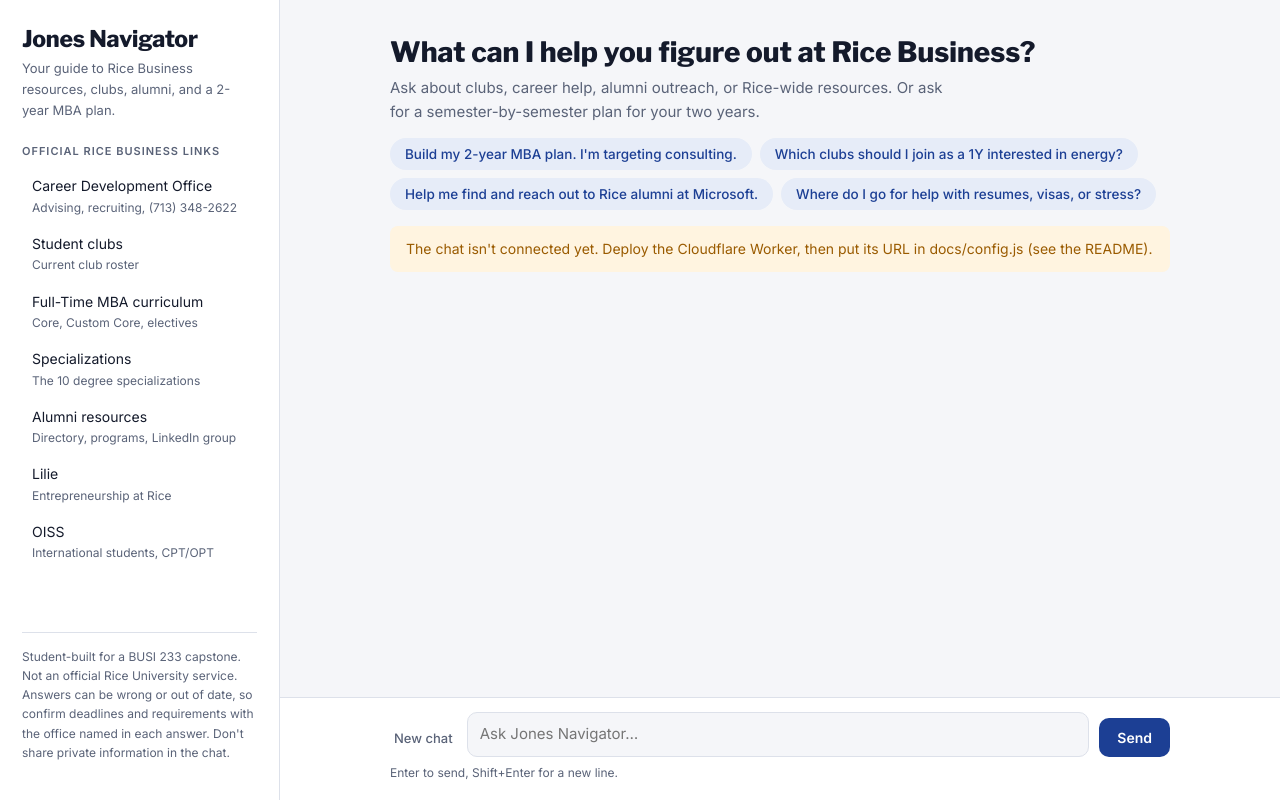
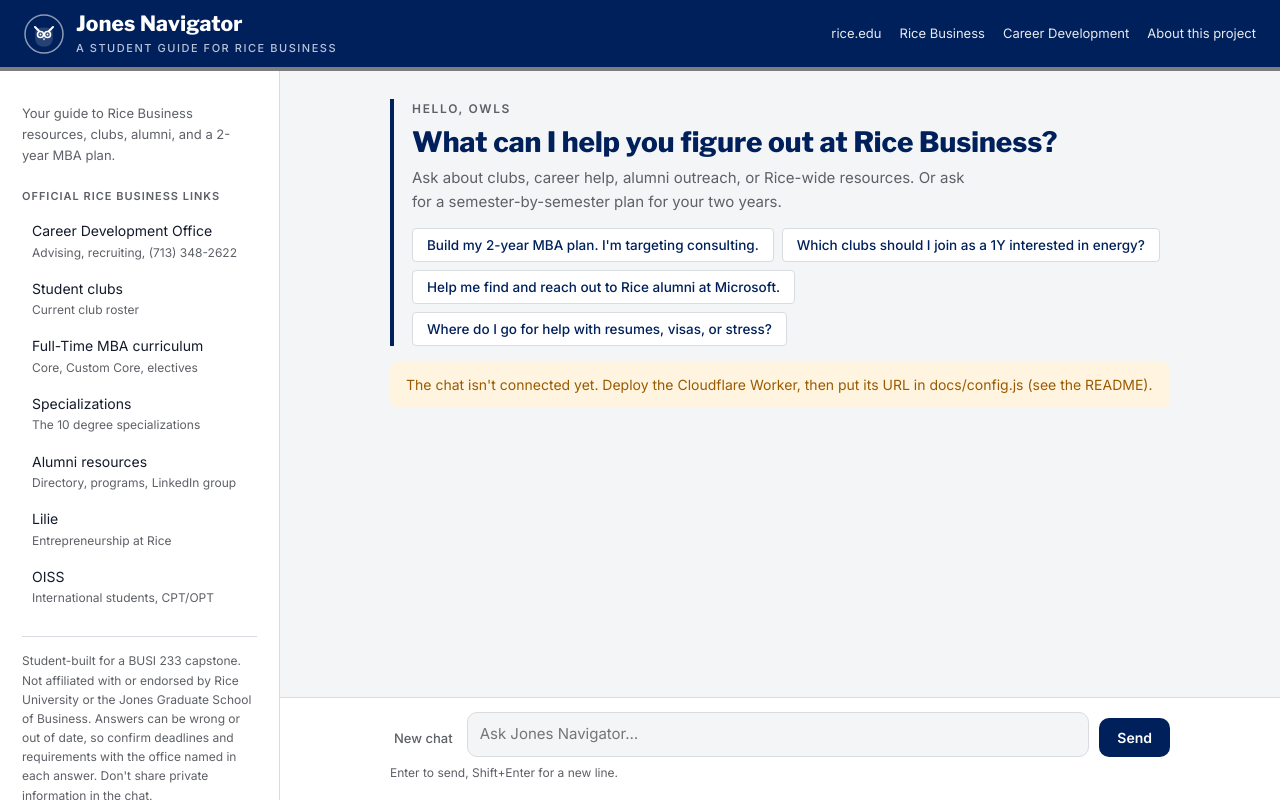
Before and after one commit to ethatch15/jones-navigator, a plain HTML site: page docs/index.html in a window 1280 px wide. Drawn offline with nearby package versions, Linux system fonts and the light colour scheme.

Commit message:
Restyle site with Rice Blue and Gray, header bar, and original owl mark
Co-Authored-By: Claude Opus 5.5 <noreply@anthropic.com>

```diff
--- a/docs/index.html
+++ b/docs/index.html
@@ -10,20 +10,31 @@
 <style>
 /* Layout: left rail of official quick links, chat column on the right; rail moves under the chat on phones. */
 :root {
-  --bg: #f5f6f9; --panel: #ffffff; --ink: #141a2b; --muted: #5a6378; --line: #dde1ea;
-  --accent: #1c3f94; --accent-ink: #ffffff; --accent-soft: #e6ecf8; --me: #1c3f94; --warn: #9a5b00; --warn-soft: #fff4e0;
+  --bg: #f4f5f7; --panel: #ffffff; --ink: #141a2b; --muted: #5d6066; --line: #d9dbe0;
+  --accent: #00205b; --accent-ink: #ffffff; --accent-soft: #e5e9f1; --me: #00205b; --warn: #9a5b00; --warn-soft: #fff4e0;
+  --band: #00205b; --band-ink: #ffffff; --band-muted: #b9c3d9; --gray: #7c7e7f; --rule: #7c7e7f;
   --display: "Libre Franklin", "Helvetica Neue", Arial, sans-serif;
   --body: "Inter", system-ui, -apple-system, "Segoe UI", sans-serif;
   color-scheme: light;
 }
 @media (prefers-color-scheme: dark) {
-  :root { --bg: #0f1320; --panel: #161b2b; --ink: #e6e9f2; --muted: #9aa3b8; --line: #2a3146;
-    --accent: #8fb0ff; --accent-ink: #0f1320; --accent-soft: #1f2a48; --me: #2b4ea8; --warn: #f2b45a; --warn-soft: #2e2412; color-scheme: dark; }
+  :root { --bg: #0d1424; --panel: #131c30; --ink: #e6e9f2; --muted: #a1a7b3; --line: #29324a;
+    --accent: #9db6ec; --accent-ink: #0d1424; --accent-soft: #1d2945; --me: #1d3f86; --warn: #f2b45a; --warn-soft: #2e2412;
+    --band: #00163f; --band-ink: #ffffff; --band-muted: #9fadc9; --gray: #a1a7b3; --rule: #3a4560; color-scheme: dark; }
 }
 * { box-sizing: border-box; }
 html, body { height: 100%; }
-body { margin: 0; background: var(--bg); color: var(--ink); font: 15px/1.6 var(--body); }
-.shell { display: grid; grid-template-columns: 280px minmax(0, 1fr); height: 100%; }
+body { margin: 0; background: var(--bg); color: var(--ink); font: 15px/1.6 var(--body); display: flex; flex-direction: column; }
+.top { background: var(--band); color: var(--band-ink); border-bottom: 4px solid var(--gray); }
+.top-in { display: flex; align-items: center; justify-content: space-between; gap: 16px; padding: 12px 24px; flex-wrap: wrap; }
+.mark { display: flex; align-items: center; gap: 12px; color: inherit; text-decoration: none; }
+.mark svg { width: 40px; height: 40px; flex: none; }
+.mark .nm { font: 800 21px/1.1 var(--display); letter-spacing: 0.01em; }
+.mark .sub { display: block; font: 500 11px/1.3 var(--body); text-transform: uppercase; letter-spacing: 0.14em; color: var(--band-muted); margin-top: 3px; }
+.toplinks { display: flex; gap: 18px; flex-wrap: wrap; font-size: 13px; }
+.toplinks a { color: var(--band-ink); text-decoration: none; opacity: .9; }
+.toplinks a:hover { opacity: 1; text-decoration: underline; }
+.shell { display: grid; grid-template-columns: 280px minmax(0, 1fr); flex: 1; min-height: 0; }
 aside { border-right: 1px solid var(--line); background: var(--panel); padding: 26px 22px; overflow-y: auto; display: flex; flex-direction: column; gap: 22px; }
 .brand h1 { font: 800 23px/1.15 var(--display); margin: 0; letter-spacing: -0.01em; }
 .brand p { margin: 6px 0 0; color: var(--muted); font-size: 13px; }
@@ -36,11 +47,13 @@ aside { border-right: 1px solid var(--line); background: var(--panel); padding:
 main { display: flex; flex-direction: column; min-height: 0; }
 #log { flex: 1; overflow-y: auto; padding: 28px 16px 16px; }
 .col { max-width: 780px; margin: 0 auto; display: flex; flex-direction: column; gap: 16px; }
-.hello h2 { font: 800 28px/1.2 var(--display); margin: 8px 0 6px; text-wrap: balance; }
+.hello { border-left: 4px solid var(--accent); padding-left: 18px; }
+.eyebrow { margin: 0; font-size: 12px; font-weight: 600; text-transform: uppercase; letter-spacing: 0.14em; color: var(--gray); }
+.hello h2 { font: 800 28px/1.2 var(--display); margin: 8px 0 6px; text-wrap: balance; color: var(--accent); }
 .hello p { margin: 0; color: var(--muted); max-width: 60ch; }
 .chips { display: flex; flex-wrap: wrap; gap: 8px; margin-top: 14px; }
-.chips button { font: 500 13.5px var(--body); color: var(--accent); background: var(--accent-soft); border: 1px solid transparent; border-radius: 999px; padding: 7px 14px; cursor: pointer; text-align: left; }
-.chips button:hover { border-color: var(--accent); }
+.chips button { font: 500 13.5px var(--body); color: var(--accent); background: var(--panel); border: 1px solid var(--line); border-radius: 4px; padding: 8px 14px; cursor: pointer; text-align: left; }
+.chips button:hover { border-color: var(--accent); background: var(--accent-soft); }
 .msg { display: flex; flex-direction: column; gap: 6px; min-width: 0; }
 .msg.me { align-items: flex-end; }
 .msg.me .bubble { background: var(--me); color: #fff; border-radius: 14px 14px 4px 14px; padding: 10px 14px; max-width: 85%; white-space: pre-wrap; }
@@ -75,6 +88,10 @@ textarea:focus { outline: 2px solid var(--accent); outline-offset: 0; border-col
 button:focus-visible, a:focus-visible { outline: 2px solid var(--accent); outline-offset: 2px; }
 .hint { max-width: 780px; margin: 6px auto 0; font-size: 12px; color: var(--muted); }
 @media (max-width: 820px) {
+  .top-in { padding: 10px 16px; }
+  .toplinks { display: none; }
+  .mark .nm { font-size: 18px; }
+  .brand h1 { display: none; }
   .shell { grid-template-columns: minmax(0, 1fr); grid-template-rows: auto minmax(0, 1fr); }
   aside { border-right: 0; border-bottom: 1px solid var(--line); padding: 14px 16px; gap: 10px; }
   aside .grp, aside .links, .disc { display: none; }
@@ -86,10 +103,32 @@ button:focus-visible, a:focus-visible { outline: 2px solid var(--accent); outlin
 </style>
 </head>
 <body>
+<header class="top">
+  <div class="top-in">
+    <a class="mark" href="./" aria-label="Jones Navigator home">
+      <svg viewBox="0 0 40 40" aria-hidden="true">
+        <circle cx="20" cy="20" r="19" fill="none" stroke="currentColor" stroke-width="1.5" opacity=".55"/>
+        <path d="M11 13 L15 17 M29 13 L25 17" stroke="currentColor" stroke-width="2" stroke-linecap="round"/>
+        <path d="M12 18 C12 13 28 13 28 18 L28 25 C28 30 24 32 20 32 C16 32 12 30 12 25 Z" fill="currentColor" opacity=".15" stroke="currentColor" stroke-width="1.6"/>
+        <circle cx="16.5" cy="20.5" r="3" fill="none" stroke="currentColor" stroke-width="1.6"/>
+        <circle cx="23.5" cy="20.5" r="3" fill="none" stroke="currentColor" stroke-width="1.6"/>
+        <circle cx="16.5" cy="20.5" r="1" fill="currentColor"/>
+        <circle cx="23.5" cy="20.5" r="1" fill="currentColor"/>
+        <path d="M18.7 24.5 L20 26.5 L21.3 24.5 Z" fill="currentColor"/>
+      </svg>
+      <span><span class="nm">Jones Navigator</span><span class="sub">A student guide for Rice Business</span></span>
+    </a>
+    <nav class="toplinks" aria-label="Rice websites">
+      <a href="https://www.rice.edu/" target="_blank" rel="noopener">rice.edu</a>
+      <a href="https://business.rice.edu/" target="_blank" rel="noopener">Rice Business</a>
+      <a href="https://cdo.business.rice.edu" target="_blank" rel="noopener">Career Development</a>
+      <a href="https://github.com/ethatch15/jones-navigator" target="_blank" rel="noopener">About this project</a>
+    </nav>
+  </div>
+</header>
 <div class="shell">
   <aside id="side">
     <div class="brand">
-      <h1>Jones Navigator</h1>
       <p>Your guide to Rice Business resources, clubs, alumni, and a 2-year MBA plan.</p>
       <button id="more" type="button">Show official links</button>
     </div>
@@ -105,13 +144,14 @@ button:focus-visible, a:focus-visible { outline: 2px solid var(--accent); outlin
         <li><a href="https://oiss.rice.edu" target="_blank" rel="noopener">OISS<small>International students, CPT/OPT</small></a></li>
       </ul>
     </div>
-    <p class="disc">Student-built for a BUSI 233 capstone. Not an official Rice University service. Answers can be wrong or out of date, so confirm deadlines and requirements with the office named in each answer. Don't share private information in the chat.</p>
+    <p class="disc">Student-built for a BUSI 233 capstone. Not affiliated with or endorsed by Rice University or the Jones Graduate School of Business. Answers can be wrong or out of date, so confirm deadlines and requirements with the office named in each answer. Don't share private information in the chat.</p>
   </aside>
 
   <main>
     <div id="log">
       <div class="col" id="thread">
         <div class="hello" id="hello">
+          <p class="eyebrow">Hello, Owls</p>
           <h2>What can I help you figure out at Rice Business?</h2>
           <p>Ask about clubs, career help, alumni outreach, or Rice-wide resources. Or ask for a semester-by-semester plan for your two years.</p>
           <div class="chips" id="chips">
```
